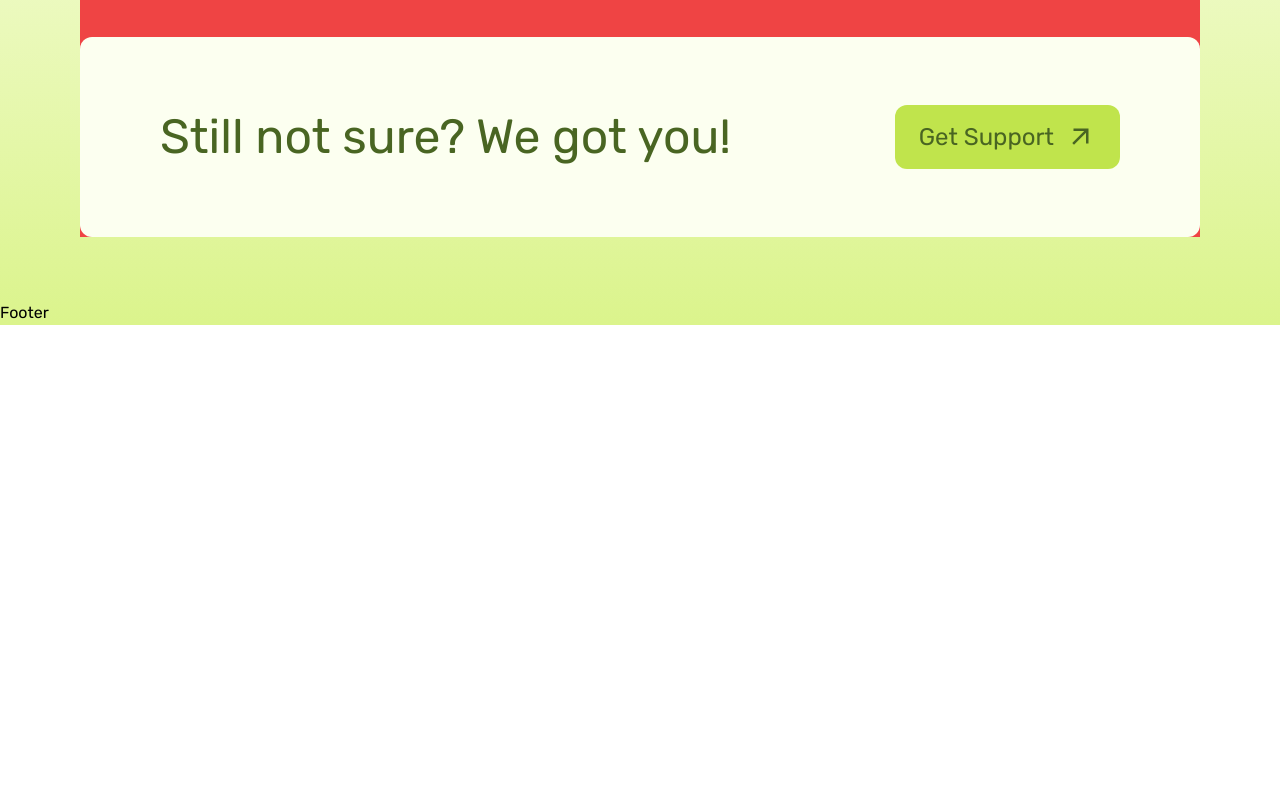
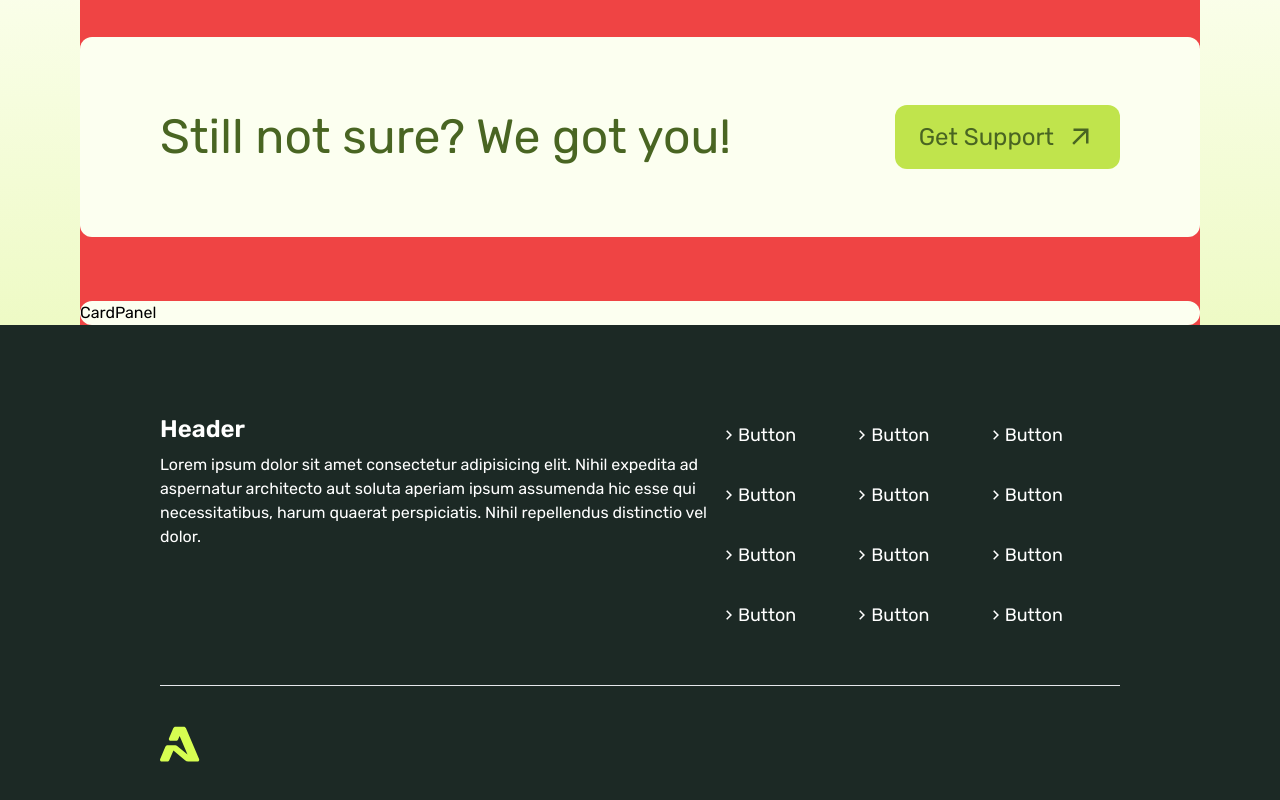
Before and after one commit to maia-ab/aethir-staking-landing-page, a Next.js app: page / in a window 1280 px wide. Shown: the part 973-1773 px from the top of the page. Before the commit the page ends 1298 px from the top, so only its background shows below. Built offline with nearby package versions, Linux system fonts and the light colour scheme.

Commit message:
added footer

```diff
--- a/src/app/page.tsx
+++ b/src/app/page.tsx
@@ -1,6 +1,7 @@
 import SupportPanel from "@/components/support-panel";
 import Hero from "@/components/hero";
 import TextPanel from "@/components/text-panel";
+import CardPanel from "@/components/card-panel";
 
 export default function Home() {
   return (
@@ -16,6 +17,7 @@ export default function Home() {
         text="Still not sure? We got you!"
         buttonText="Get Support"
       />
+      <CardPanel />
     </main>
   );
 }
--- /dev/null
+++ b/src/components/buttonGrid.tsx
@@ -0,0 +1,15 @@
+import { RiArrowRightSLine } from "react-icons/ri";
+
+const ButtonGrid = () => {
+  const buttons = Array.from({ length: 12 }, (_, index) => (
+    <div key={index} className="text-white text-lg flex py-4">
+      <div className="my-auto">
+        <RiArrowRightSLine />
+      </div>
+      <button>Button</button>
+    </div>
+  ));
+
+  return <div className="w-[400px] grid grid-cols-3">{buttons}</div>;
+};
+export default ButtonGrid;
--- /dev/null
+++ b/src/components/card-panel.tsx
@@ -0,0 +1,5 @@
+function CardPanel() {
+  return <div className="bg-beige rounded-xl">CardPanel</div>;
+}
+
+export default CardPanel;
--- a/src/components/footer.tsx
+++ b/src/components/footer.tsx
@@ -1,5 +1,27 @@
+import Image from "next/image";
+import ButtonGrid from "./buttonGrid";
+
 function Footer() {
-  return <footer>Footer</footer>;
+  return (
+    <footer className="bg-black-green text-white px-40 py-20 ">
+      <div className="flex ">
+        <div className="w-[600px]">
+          <h2 className="text-2xl font-semibold my-2">Header</h2>
+          <p>
+            Lorem ipsum dolor sit amet consectetur adipisicing elit. Nihil
+            expedita ad aspernatur architecto aut soluta aperiam ipsum assumenda
+            hic esse qui necessitatibus, harum quaerat perspiciatis. Nihil
+            repellendus distinctio vel dolor.
+          </p>
+        </div>
+        <div className="ml-auto">
+          <ButtonGrid />
+        </div>
+      </div>
+      <hr className="my-10" />
+      <Image src="/Vector.svg" alt="Aethir Logo" width={40} height={40} />
+    </footer>
+  );
 }
 
 export default Footer;
--- a/tailwind.config.ts
+++ b/tailwind.config.ts
@@ -10,7 +10,7 @@ const config: Config = {
     extend: {
       colors: {
         'beige': '#FCFFF0',
-        'black-green': '#4B5F30',
+        'black-green': '#1C2925',
         'darkgreen': '#496522',
         'green': '#C0E44C',
         'lightgreen': '#DBF48C',
```
Also changed, not shown: src/components/support-panel.tsx (line endings or trailing spaces).
